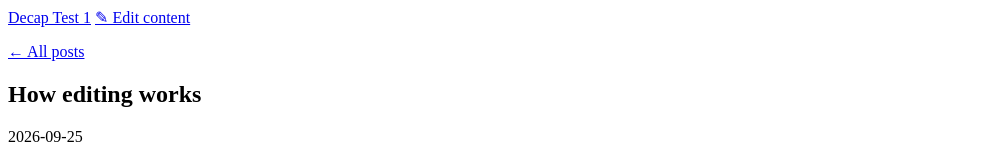
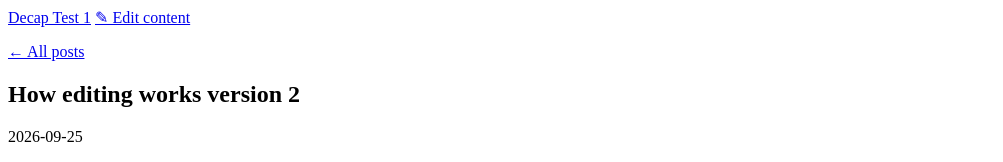
Before and after one commit to Jkhisha/decap-test-1, an Eleventy site: page src/posts/how-editing-works.md in a window 1280 px wide. Shown: the top 162 px of the page, without its empty margins (0-1003 px from the left). Built offline with nearby package versions, Linux system fonts and the light colour scheme; Eleventy itself is replaced by a stand-in of ours; files that its build step writes are made by us from their sources.

Commit message:
Update Post “how-editing-works”

```diff
--- a/src/posts/how-editing-works.md
+++ b/src/posts/how-editing-works.md
@@ -1,5 +1,5 @@
 ---
-title: How editing works
+title: How editing works version 2
 date: 2026-09-25
 ---
 Every post you create in the admin becomes a Markdown file in `src/posts/`.
```
